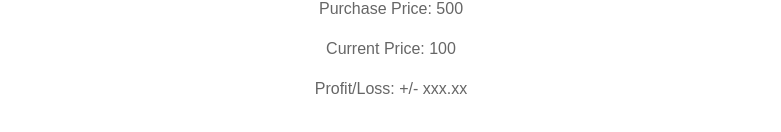
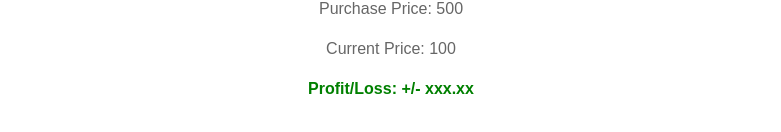
Before and after one commit to jiahonglaw/JiaHongLaw-Capstone, a React (Vite) app in the folder my-react-app/: page / in a window 1280 px wide. Shown: the part 504-636 px from the top of the page, without its empty margins (249-1030 px from the left). Built offline with nearby package versions, Linux system fonts and the light colour scheme; the HTML template or start-up script is replaced by a standard one.

Commit message:
Added in stock.css and stocklist.jsx to prepare for Event Handling

```diff
--- a/my-react-app/src/App.css
+++ b/my-react-app/src/App.css
@@ -61,3 +61,13 @@ p {
   color: black;
   font-weight: bold;
 }
+
+.gains {
+  color: green;
+  font-weight: bold;
+}
+
+.losses {
+  color: red;
+  font-weight: bold;
+}
--- a/my-react-app/src/App.jsx
+++ b/my-react-app/src/App.jsx
@@ -25,7 +25,7 @@ function App() {
         <p>Quantity: 2</p>
         <p>Purchase Price: 500</p>
         <p>Current Price: 100</p>
-        <p> Profit/Loss: +/- xxx.xx</p>
+        <p className="gains"> Profit/Loss: +/- xxx.xx</p>
 
 
         </div>
--- /dev/null
+++ b/my-react-app/src/Stock.css
@@ -0,0 +1,23 @@
+.counter {
+    color: black;
+    font-weight: bold;
+}
+
+.gains {
+    color: green
+
+}
+
+.losses {
+    color: red
+}
+
+.huat {
+    color: green;
+    font-size: 32px;
+}
+
+.hodl {
+    color: red;
+    font-size: 32px;
+}
```
Also changed, not shown: my-react-app/src/StockList.jsx (added).
